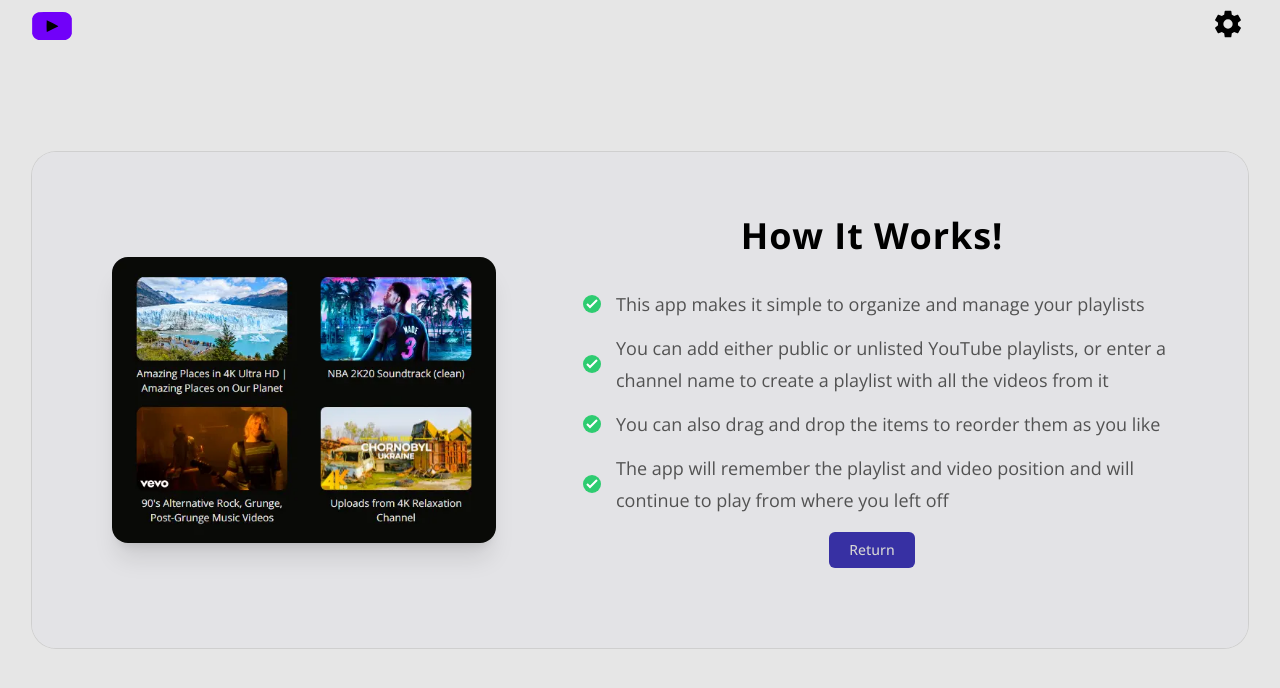
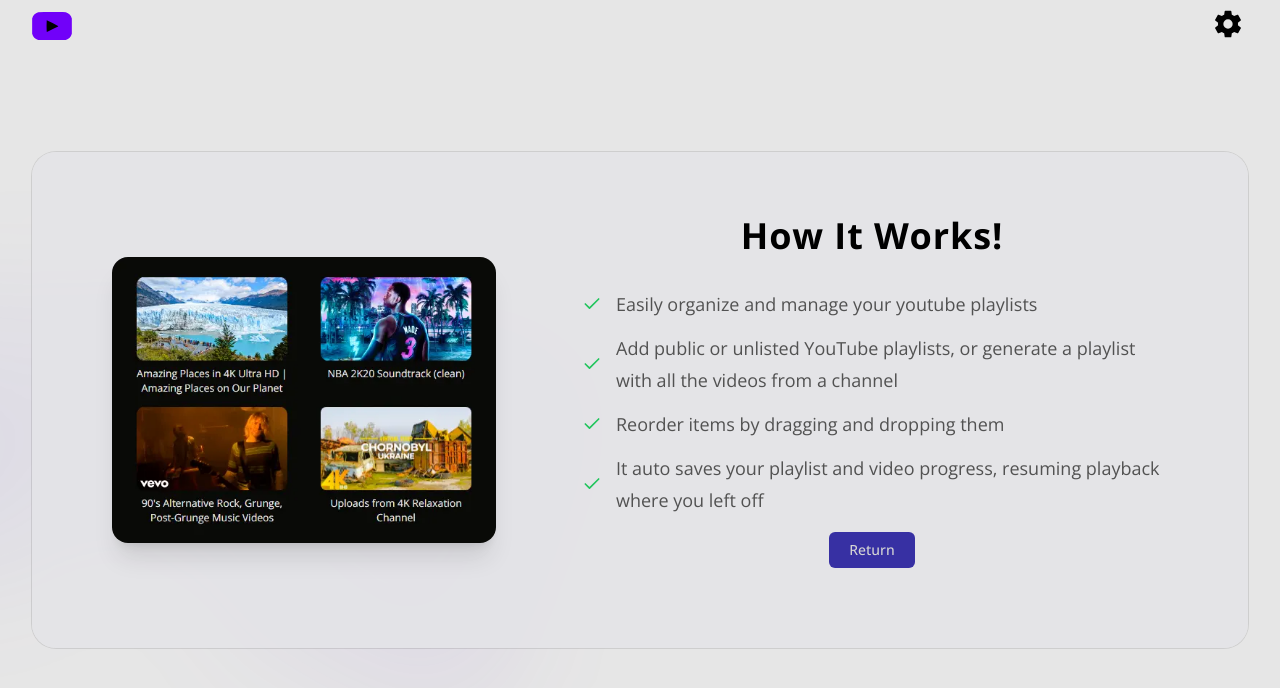
Before and after one commit to MacielG1/Youtube_Playlist_Manager, a Next.js app: page /about in a window 1280 px wide. Shown: the top 688 px of the page. Built offline with nearby package versions, Linux system fonts and the light colour scheme.

Commit message:
improved about page

```diff
--- a/app/page.tsx
+++ b/app/page.tsx
@@ -1,7 +1,58 @@
+// import Input from "@/components/Input";
+// import AllPlaylists from "@/components/AllPlaylists";
+
+// export default function Home() {
+
+//   return (
+//     <>
+//       <Input />
+//       <AllPlaylists />
+//     </>
+//   );
+// }
+"use client";
 import Input from "@/components/Input";
 import AllPlaylists from "@/components/AllPlaylists";
+import { useEffect, useState } from "react";
+import About from "@/components/About";
+import Button from "@/components/Button";
+import { useRouter } from "next/navigation";
 
 export default function Home() {
+  const [firstVisit, setFirstVisit] = useState(false);
+
+  const router = useRouter();
+
+  useEffect(() => {
+    const siteVisited = localStorage.getItem("siteVisited");
+    const hasAnyVideoorPlaylist = Object.keys(localStorage).some((key) => key.startsWith("v=") || key.startsWith("pl="));
+
+    if (!siteVisited && !hasAnyVideoorPlaylist) {
+      setFirstVisit(true);
+    }
+    localStorage.setItem("siteVisited", "true");
+  }, []);
+
+  const startButton = (
+    <Button
+      onClick={() => {
+        setFirstVisit(false);
+        router.push("/");
+      }}
+      className="focus-visible:ring-ring inline-flex items-center justify-center rounded-md bg-indigo-800 px-5 py-2 text-sm font-medium text-neutral-300 ring-offset-background transition-colors hover:bg-indigo-900 hover:text-neutral-200 focus-visible:outline-none focus-visible:ring-2 focus-visible:ring-offset-2 dark:bg-indigo-800 dark:hover:bg-indigo-900"
+    >
+      Start
+    </Button>
+  );
+
+  if (firstVisit) {
+    return (
+      <>
+        <About button={startButton} />
+      </>
+    );
+  }
+
   return (
     <>
       <Input />
--- a/assets/icons/CheckMark.tsx
+++ b/assets/icons/CheckMark.tsx
@@ -2,10 +2,17 @@ import { SVGProps } from "react";
 
 export default function CheckMark(props: SVGProps<SVGSVGElement>) {
   return (
-    <svg xmlns="http://www.w3.org/2000/svg" viewBox="0 0 100 100" {...props}>
-      <circle cx="50" cy="50" r="45" fill="#2ecc71" />
-
-      <polyline points="25,50 40,65 75,30" fill="none" stroke="#ffffff" strokeWidth="10" />
+    <svg
+      {...props}
+      xmlns="http://www.w3.org/2000/svg"
+      viewBox="0 0 24 24"
+      fill="none"
+      stroke="currentColor"
+      stroke-width="2"
+      stroke-linecap="round"
+      stroke-linejoin="round"
+    >
+      <path d="M20 6 9 17l-5-5" />
     </svg>
   );
 }
--- a/components/About.tsx
+++ b/components/About.tsx
@@ -2,18 +2,35 @@ import Image from "next/image";
 import Link from "next/link";
 import aboutIMG from "@/assets/aboutIMG.webp";
 import CheckMark from "@/assets/icons/CheckMark";
+import React from "react";
 
 const texts = [
-  { id: 1, text: "This app makes it simple to organize and manage your playlists" },
-  { id: 2, text: "You can add either public or unlisted YouTube playlists, or enter a channel name to create a playlist with all the videos from it" },
-  { id: 3, text: "You can also drag and drop the items to reorder them as you like" },
-  { id: 4, text: "The app will remember the playlist and video position and will continue to play from where you left off" },
+  { id: 1, text: "Easily organize and manage your youtube playlists" },
+  {
+    id: 2,
+    text: "Add public or unlisted YouTube playlists, or generate a playlist with all the videos from a channel",
+  },
+  { id: 3, text: "Reorder items by dragging and dropping them" },
+  { id: 4, text: "It auto saves your playlist and video progress, resuming playback where you left off" },
 ];
 
-export default function About() {
+export default function About({ button }: { button?: React.ReactNode }) {
   return (
-    <div className="pt-25 relative isolate z-10 flex items-center lg:h-screen">
+    <div className="pt-25 relative isolate z-10 flex items-center overflow-hidden lg:h-screen ">
       <div className="mx-auto max-w-7xl sm:px-6 lg:px-8">
+        <div
+          className=" first-line: absolute bottom-1 right-[calc(50%-4rem)] -z-10 transform-gpu blur-3xl sm:right-[calc(50%-18rem)]  xl:bottom-[calc(50%-30rem)] xl:right-[calc(65%-24rem)]"
+          aria-hidden="true"
+        >
+          <div
+            className="aspect-[1108/632] w-[80rem] bg-gradient-to-r from-indigo-500 to-purple-700 opacity-10"
+            style={{
+              clipPath:
+                "polygon(10% 20%, 80% 30%, 70% 80%, 40% 10%, 60% 80%, 55% 40%, 42% 27%, 30% 60%, 45% 50%, 30.3% 57%, 26% 64.1%, 59% 20%, 15.4% 31.1%, 35% 59%, 33.9% 20.2%, 73.6% 71.7%)",
+            }}
+          />
+        </div>
+
         <div className="flex max-w-2xl flex-col-reverse gap-16 bg-inherit px-6 py-16 ring-0 ring-black/10 dark:ring-white/10 max-lg:mx-auto sm:rounded-3xl sm:p-8 lg:max-w-none lg:flex-row lg:items-center lg:bg-zinc-200/90 lg:py-16 lg:ring-1 lg:dark:bg-white/5 xl:gap-x-20 xl:px-20">
           <Image
             src={aboutIMG}
@@ -27,18 +44,22 @@ export default function About() {
             <div className="flex flex-col  gap-3 text-lg">
               {texts.map((i) => (
                 <div key={i.id} className="flex items-center justify-start gap-2">
-                  <CheckMark className="h-5 w-5 min-w-[2rem]" />
+                  <CheckMark className="h-5 w-5 min-w-[2rem] text-green-500" />
                   <p className="relative leading-8 text-neutral-600 dark:text-neutral-300 sm:max-w-md lg:max-w-none">{i.text}</p>
                 </div>
               ))}
             </div>
             <div className="flex max-w-lg items-center justify-center py-4 sm:ml-10">
+              {button ? (
+                button
+              ) : (
                 <Link
                   href="/"
                   className="focus-visible:ring-ring inline-flex items-center justify-center rounded-md bg-indigo-800 px-5 py-2 text-sm font-medium text-neutral-300 ring-offset-background transition-colors hover:bg-indigo-900 hover:text-neutral-200 focus-visible:outline-none focus-visible:ring-2 focus-visible:ring-offset-2"
                 >
                   Return
                 </Link>
+              )}
             </div>
           </div>
         </div>
--- a/utils/getVideosData.ts
+++ b/utils/getVideosData.ts
@@ -9,8 +9,8 @@ export default async function getVideosData(newVideoId?: string) {
   } else {
     const allVideos = JSON.parse(localStorage.getItem("videos") || "[]");
 
-    // if (!allVideos.length) return {};
-    if (!allVideos.length) allVideos.push("4088CV88CdQ", "ucqReyBoEeU", "AY5qcIq5u2g", "NAVj5h0A070");
+    if (!allVideos.length) return {};
+    // if (!allVideos.length) allVideos.push("4088CV88CdQ", "ucqReyBoEeU", "AY5qcIq5u2g", "NAVj5h0A070");
 
     videosIds = allVideos.join(",");
   }
```
Lines whose indentation alone changed are shown as unchanged.
